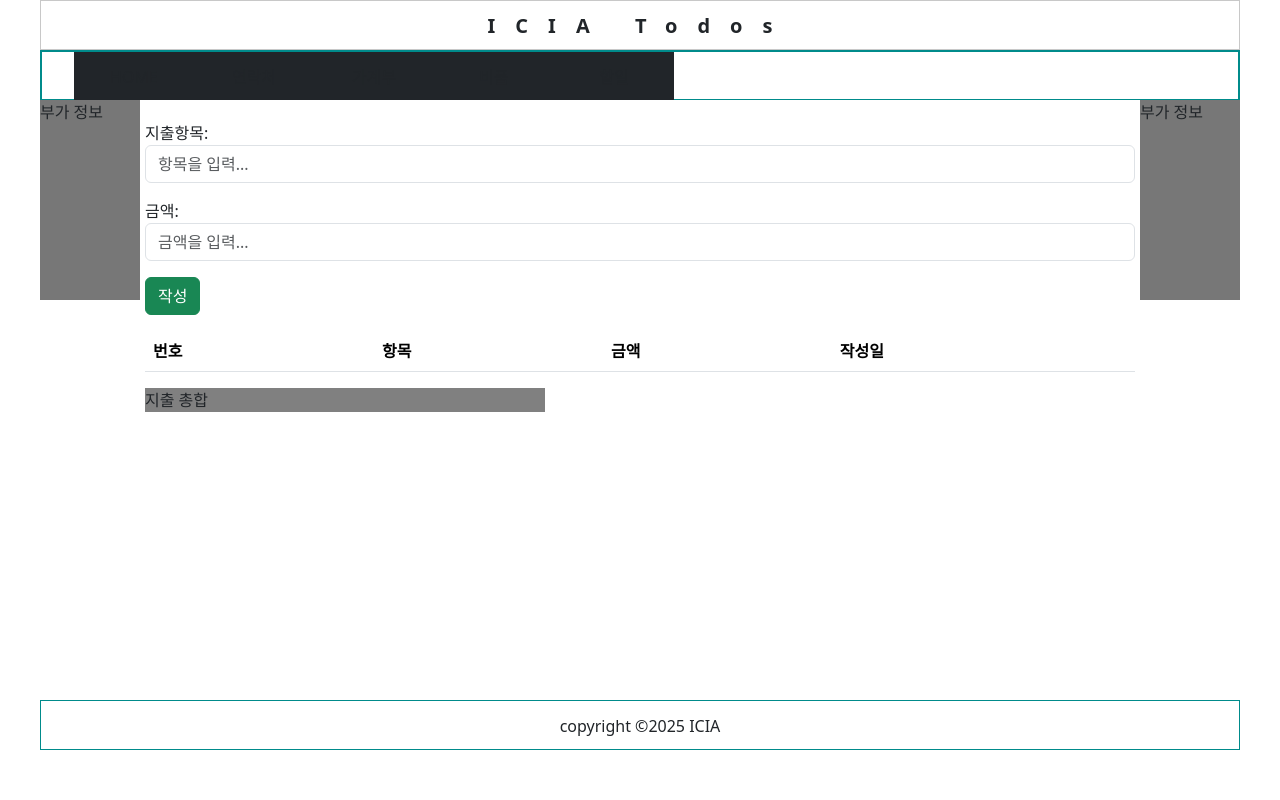
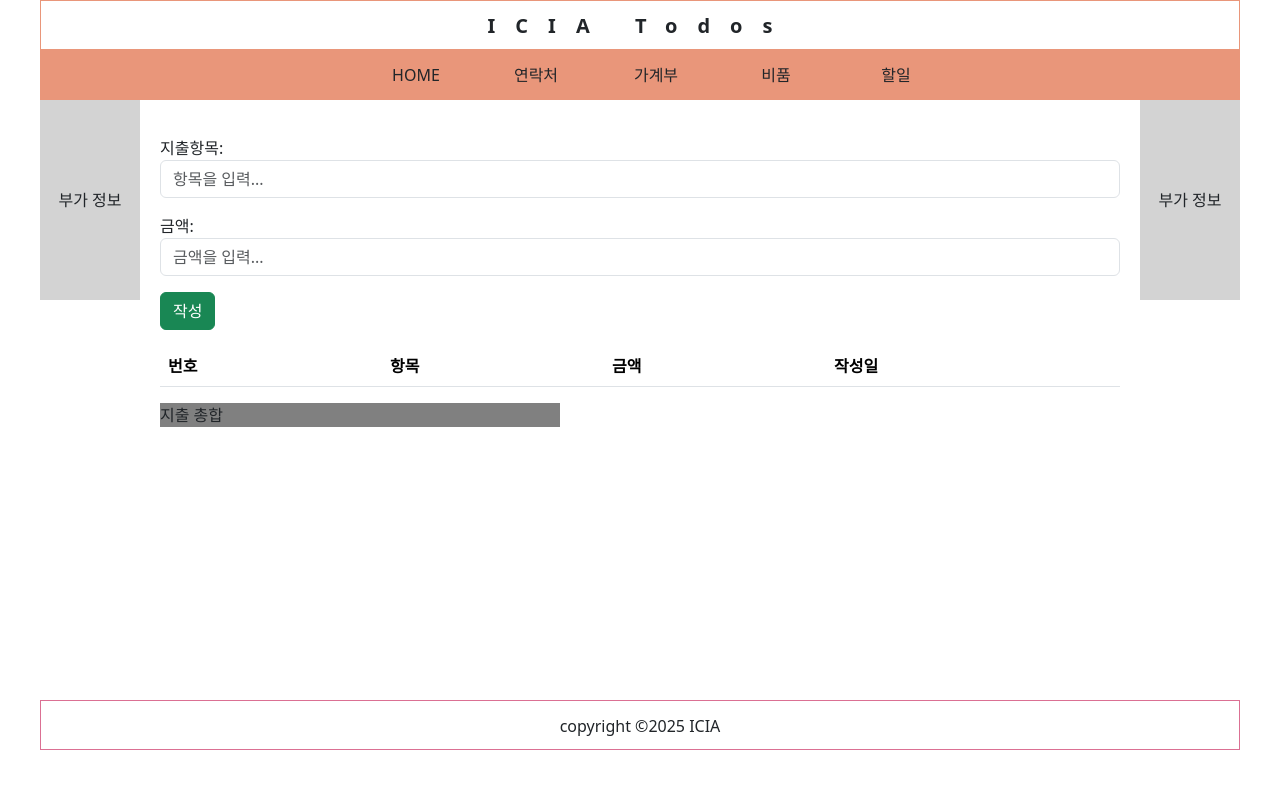
Before and after one commit to wvriinylxont/playteam, a Flask app: template templates/finance/list.html in a window 1280 px wide. Run offline with Flask 3, Linux system fonts and the light colour scheme; the template is opened without the code that fills it, so the values that code supplies are empty.

Commit message:
수정본

```diff
--- a/static/finance.css
+++ b/static/finance.css
@@ -1,8 +1,16 @@
-/* 전체 선택자 */
 * {
 	margin: 0;
 	padding: 0;
 	box-sizing: border-box;
+}
+
+nav {
+	background-color: darksalmon;
+}
+
+nav>ul {
+	list-style: none;
+	overflow: hidden;
 }
 
 #app {
@@ -13,13 +21,13 @@
 header,
 nav,
 footer {
+	text-align: center;
 	height: 50px;
 	line-height: 50px;
-	text-align: center;
 }
 
 header {
-	border: 1px solid rgb(200, 200, 200);
+	border: 1px solid darksalmon;
 	font-size: 1.25em;
 	letter-spacing: 1em;
 	font-weight: bold;
@@ -33,71 +41,71 @@ main>* {
 	float: left;
 }
 
+h1 {
+	display: flex;
+	justify-content: center;
+	align-items: flex-end;
+	height: 300px;
+}
+
+ul {
+	overflow: hidden;
+	display: inline-block;
+}
+
+li {
+	float: left;
+	width: 100px;
+}
+
+li:hover {
+	background-color: lightpink;
+	color: lightpink;
+	cursor: pointer;
+}
+
+nav>ul>li {
+	float: left;
+	width: 120px;
+	background-color: darksalmon;
+}
+
+nav>ul>li>a {
+	color: indianred;
+	text-decoration: none;
+	font-weight: bold;
+	display: block;
+}
+
+nav>ul>li>a:hover {
+	color: white;
+	background-color: lightcoral;
+}
+
 aside {
-	background-color: #777;
+	height: 200px;
+	line-height: 200px;
 	width: 100px;
-	height: 200px;
+	background-color: lightgray;
+	text-align: center;
 }
 
 section {
-	background-color: white;
+	min-height: 600px;
 	width: 1000px;
-	min-height: 600px;
-	padding: 5px;
+	padding: 20px;
 }
 
-section>h1 {
-	margin: auto;
-	text-align: center;
-	margin-top: 100px;
-	font-size: 350%;
-}
-
-.horizontal {
-	overflow: hidden;
-}
-
-.horizontal>form {
-	float: left;
-	margin-right: 10px;
+footer {
+	border: 1px solid palevioletred;
 }
 
 .backcolor {
 	display: inline-block;
 	width: 400px;
 	background-color: gray;
-
 }
 
 .pad {
 	padding-left: 60px;
 }
-
-
-nav,
-footer {
-	border: 1px solid darkcyan;
-}
-
-nav>ul {
-	list-style: none;
-	overflow: hidden;
-}
-
-nav>ul>li {
-	float: left;
-	width: 120px;
-	background-color: #212529;
-}
-
-nav>ul>li>a {
-	text-decoration: none;
-	color: #797c7f;
-	font-weight: bold;
-	display: block;
-}
-
-nav>ul>li>a:hover {
-	color: white;
-	background-color: #333;
-}
--- a/templates/finance/list.html
+++ b/templates/finance/list.html
@@ -7,6 +7,7 @@
 	<link href="https://cdn.jsdelivr.net/npm/bootstrap@5.3.3/dist/css/bootstrap.min.css" rel="stylesheet">
 	<script src="https://cdn.jsdelivr.net/npm/bootstrap@5.3.3/dist/js/bootstrap.bundle.min.js"></script>
 	<link rel="stylesheet" href="/static/finance.css">
+	<link rel="stylesheet" href="/static/todo.css">
 	<title>Document</title>
 </head>
 
--- a/templates/supply/list.html
+++ b/templates/supply/list.html
@@ -7,6 +7,7 @@
 	<link href="https://cdn.jsdelivr.net/npm/bootstrap@5.3.3/dist/css/bootstrap.min.css" rel="stylesheet">
 	<script src="https://cdn.jsdelivr.net/npm/bootstrap@5.3.3/dist/js/bootstrap.bundle.min.js"></script>
 	<link rel="stylesheet" href="/static/supply.css">
+	<link rel="stylesheet" href="/static/todo.css">
 	<title>Document</title>
 </head>
 
```
Also changed, not shown: static/supply.css (+47 -37 lines).
